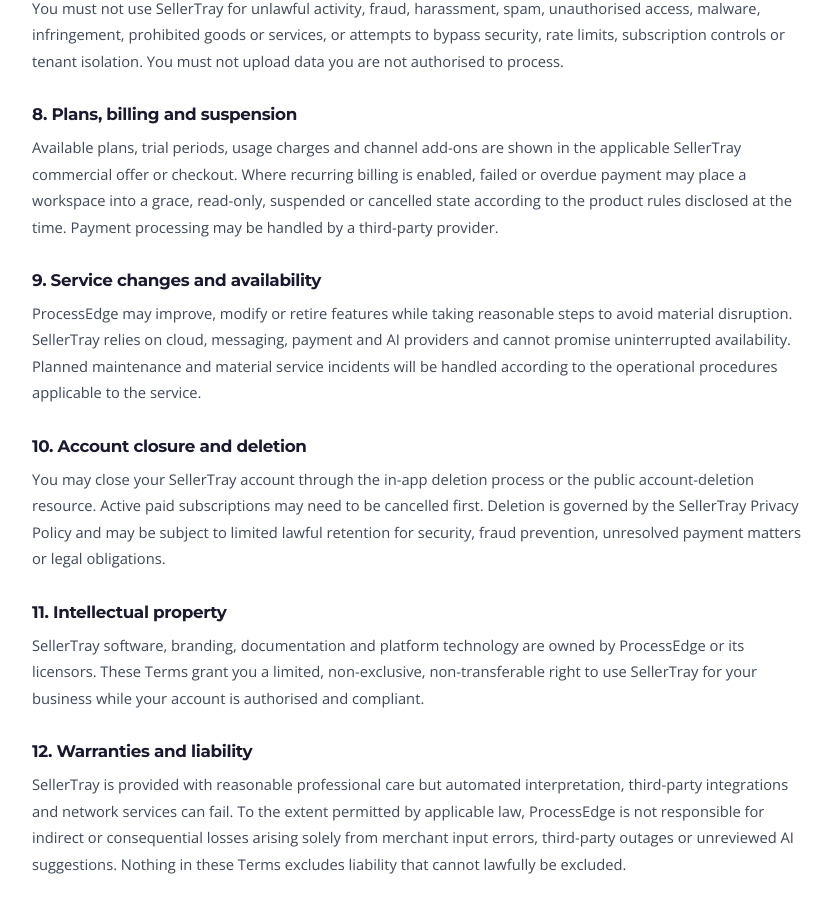
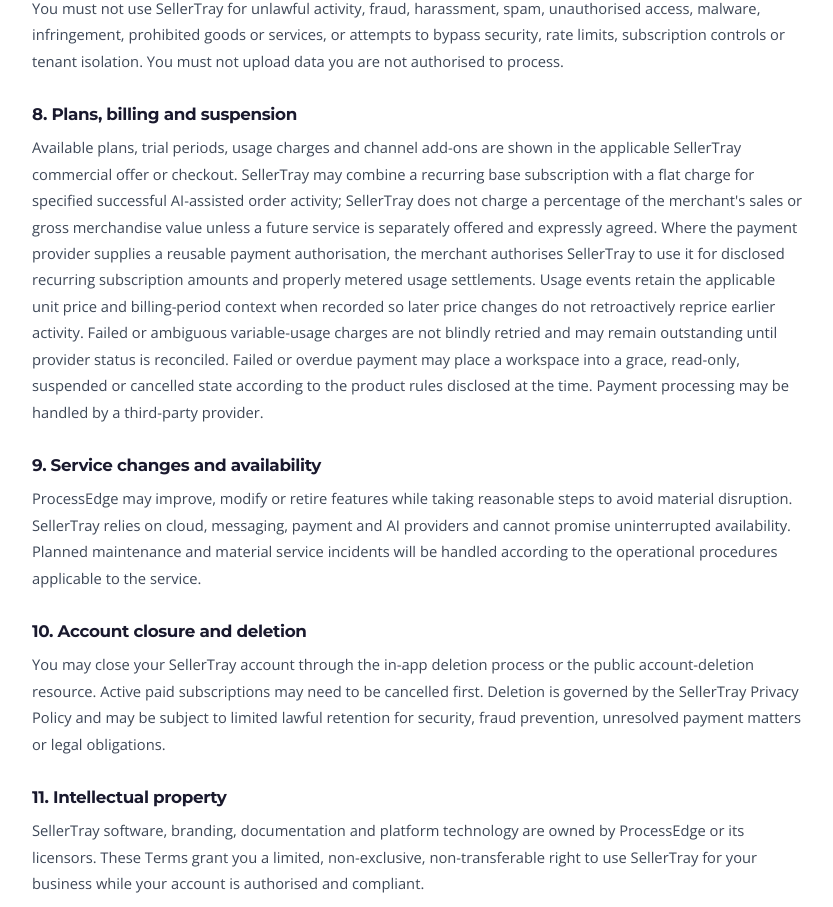
Before and after one commit to olayemigod/processedge-website, a React (Vite) app: page /sellertray/terms in a window 1280 px wide. Shown: the part 1732-2639 px from the top of the page, without its empty margins (222-1055 px from the left). Built offline with nearby package versions, Linux system fonts and the light colour scheme; no server answers; the HTML template or start-up script is replaced by a standard one.

Commit message:
Align SellerTray Terms with usage billing

```diff
--- a/src/pages/SellerTrayTerms.tsx
+++ b/src/pages/SellerTrayTerms.tsx
@@ -33,7 +33,7 @@
   },
   {
     title: '8. Plans, billing and suspension',
-    body: 'Available plans, trial periods, usage charges and channel add-ons are shown in the applicable SellerTray commercial offer or checkout. Where recurring billing is enabled, failed or overdue payment may place a workspace into a grace, read-only, suspended or cancelled state according to the product rules disclosed at the time. Payment processing may be handled by a third-party provider.',
+    body: 'Available plans, trial periods, usage charges and channel add-ons are shown in the applicable SellerTray commercial offer or checkout. SellerTray may combine a recurring base subscription with a flat charge for specified successful AI-assisted order activity; SellerTray does not charge a percentage of the merchant\'s sales or gross merchandise value unless a future service is separately offered and expressly agreed. Where the payment provider supplies a reusable payment authorisation, the merchant authorises SellerTray to use it for disclosed recurring subscription amounts and properly metered usage settlements. Usage events retain the applicable unit price and billing-period context when recorded so later price changes do not retroactively reprice earlier activity. Failed or ambiguous variable-usage charges are not blindly retried and may remain outstanding until provider status is reconciled. Failed or overdue payment may place a workspace into a grace, read-only, suspended or cancelled state according to the product rules disclosed at the time. Payment processing may be handled by a third-party provider.',
   },
   {
     title: '9. Service changes and availability',
```
